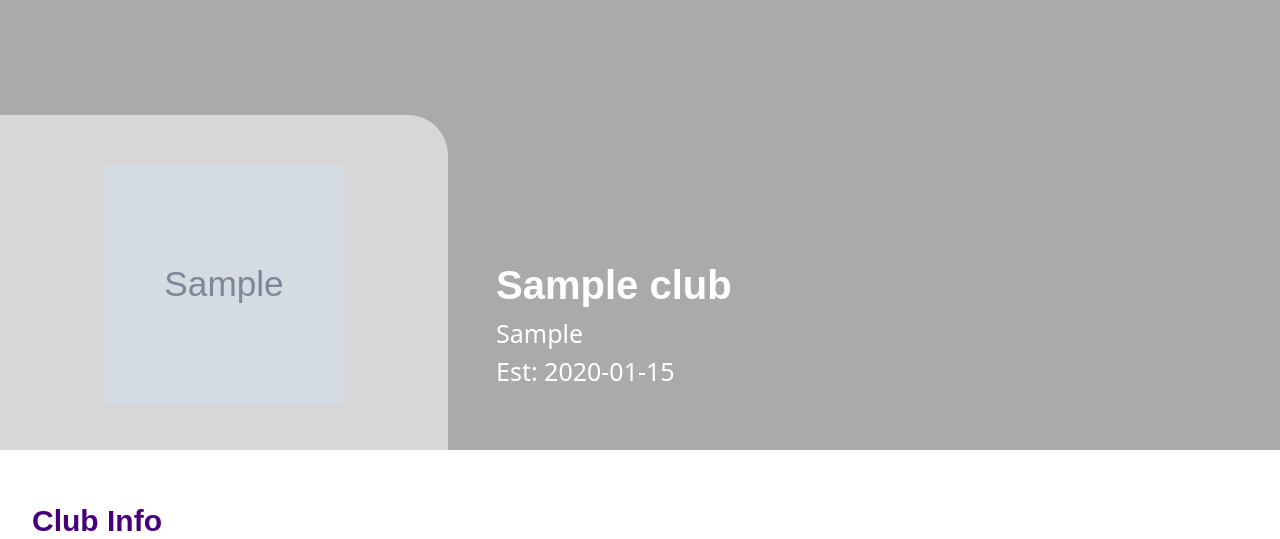
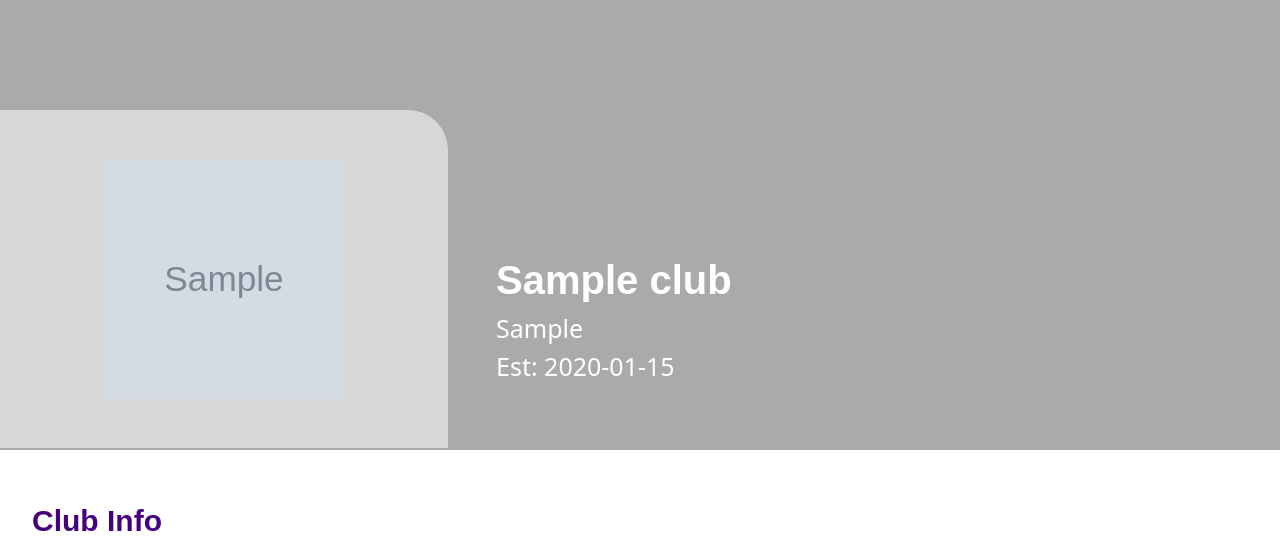
Before and after one commit to Evar-SF27/fpl_manager, a Django app: template fpl/clubs/templates/club.html in a window 1280 px wide. Shown: the top 539 px of the page. Run offline with Django 4.2, Linux system fonts and the light colour scheme; the template is opened without the code that fills it: values that come from a table or form of the project are taken from there, others are empty; tables that the repository leaves empty hold one stand-in row (values such as "Sample post"); grey boxes marked "Sample" are stand-in pictures; some libraries are stand-ins or nearby versions.

Commit message:
clubs page UI

```diff
--- a/fpl/clubs/templates/club.html
+++ b/fpl/clubs/templates/club.html
@@ -15,14 +15,18 @@
         "
         class="w-full h-[400px] sm:h-[450px]">
         <div class="bg-[#00000055] h-full w-full flex">
-            <div class="flex h-[35%] mt-[260px] w-full sm:mt-[115px] sm:h-[75%]">
+            <div class="flex h-[35%] mt-[260px] w-full sm:mt-[190px] md:mt-[110px] sm:h-[60%] md:h-[75%]">
                 <div class="w-[30%] sm:w-[35%] bg-[#FFFFFF88] flex rounded-tr-[40px]">
-                    <div class="flex items-center m-auto">
-                        <img src="{{ club.logo_url }}" class="w-[80px] h-[80px] sm:w-[240px] sm:h-[240px]" />
+                    {% load static %}
+                    <div
+                        class="back flex items-center justify-center h-[100%] w-[100%]">
+                        <div class="">
+                            <img src="{{ club.logo_url }}" class="w-[80px] h-[80px] sm:w-[150px] sm:h-[150px] md:w-[240px] md:h-[240px]" />
+                        </div>
                     </div>
                 </div>
                 <div class="w-[70%] sm:w-[65%] text-white">
-                    <div class="px-4 sm:px-12 pt-[40px] sm:pt-[140px]">
+                    <div class="px-4 sm:px-12 pt-[40px] sm:pt-[100px] md:pt-[140px]">
                         <h3 class="font-bold text-[20px] sm:text-[40px]">{{ club.name }}</h3>
                         <p class="sm:text-[25px] text-[16px]">{{ club.stadium }}</p>
                         <p class="sm:text-[25px]">Est: {{ club.date }}</p>
@@ -148,7 +152,10 @@
             </div>
         </div>
     </div>
-
+    <div>
+        <h1>Fixtures</h1>
+        <div></div>
+    </div>
 
 {% endblock %}
 
--- a/fpl/core/templates/base.html
+++ b/fpl/core/templates/base.html
@@ -6,6 +6,8 @@
     <meta name="viewport" content="width=device-width, initial-scale=1.0">
     <title>FPL Manager | {% block title %}{% endblock %}</title>
     <script src="https://cdn.tailwindcss.com"></script>
+    {% load static %}
+    <link rel='stylesheet' href="{% static 'css/default.css' %}">
     <style>
         *{
             margin: 0px;
```
Also changed, not shown: fpl/clubs/static/css/index.css (added, +7 -0 lines), fpl/clubs/static/images/pl.png (added), fpl/clubs/static/images/pl.svg (added).
